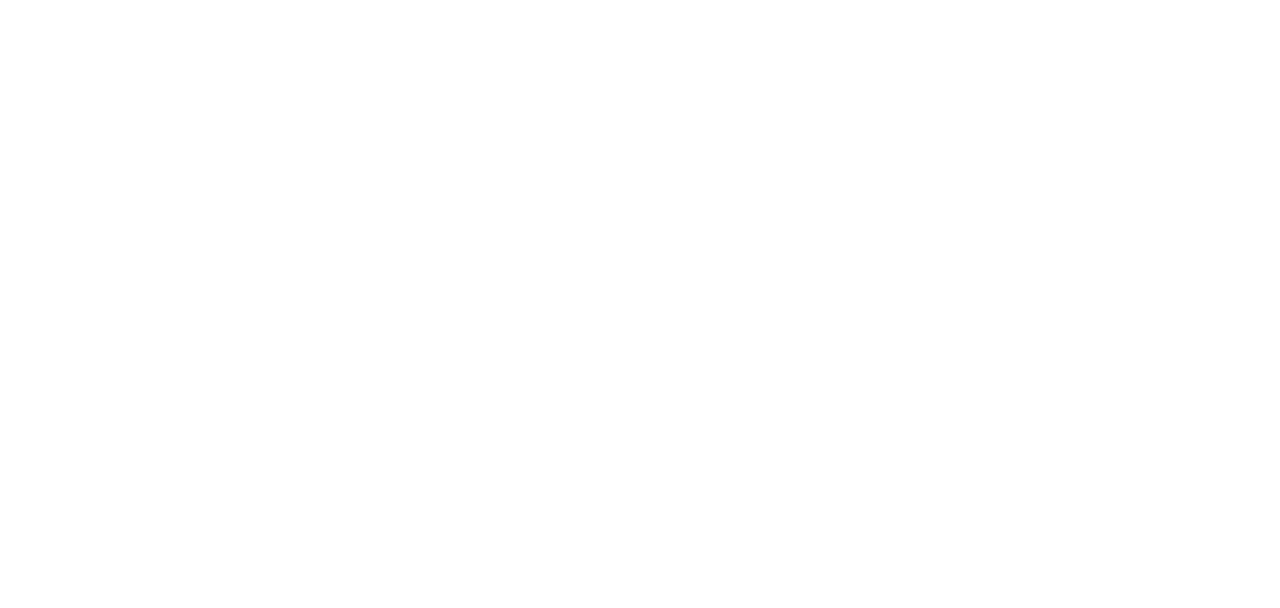
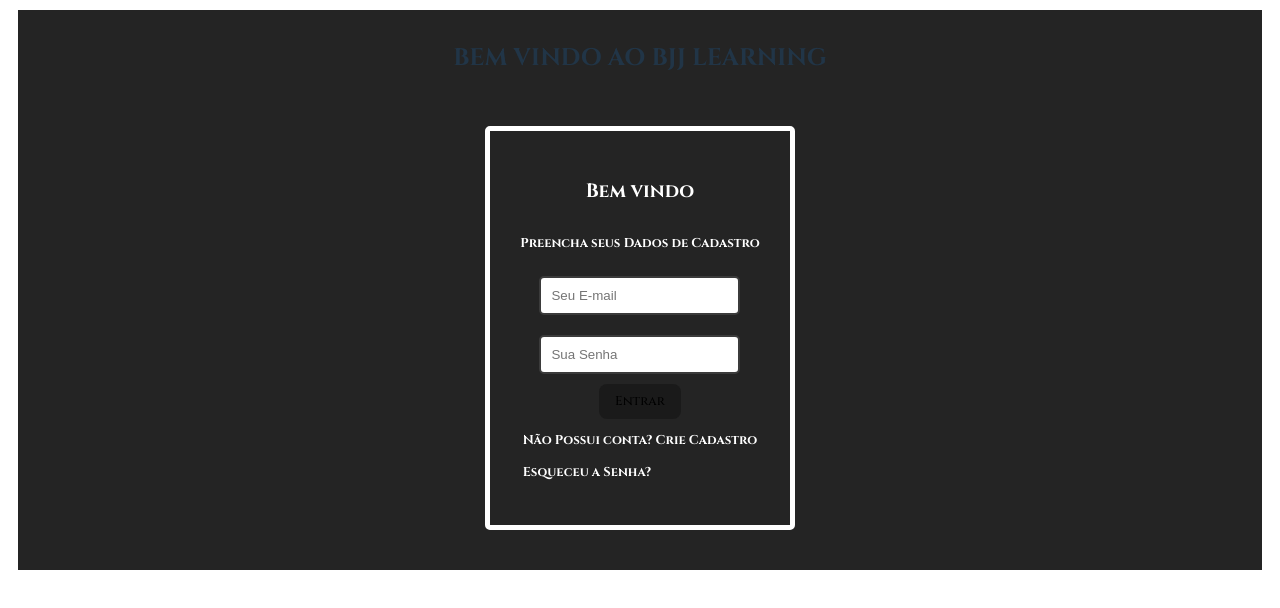
Before and after one commit to Filipecezar00/bjj_learning, a React (Vite) app in the folder frontend/: page / in a window 1280 px wide. Before the commit this address had no page. Shown: the top 608 px of the page. Built offline with nearby package versions, Linux system fonts and the light colour scheme.

Commit message:
atualizando

```diff
--- a/frontend/src/App.jsx
+++ b/frontend/src/App.jsx
@@ -18,6 +18,7 @@ function App() {
     <Router>
       <Toaster />
       <Routes>
+        <Route path="/" element={<Login />}></Route>
         <Route path="/login" element={<Login />}></Route>
         <Route
           path="/home"
```
